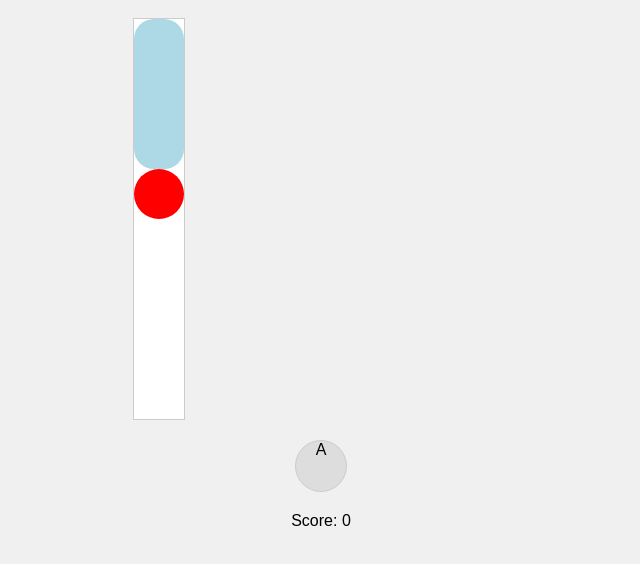
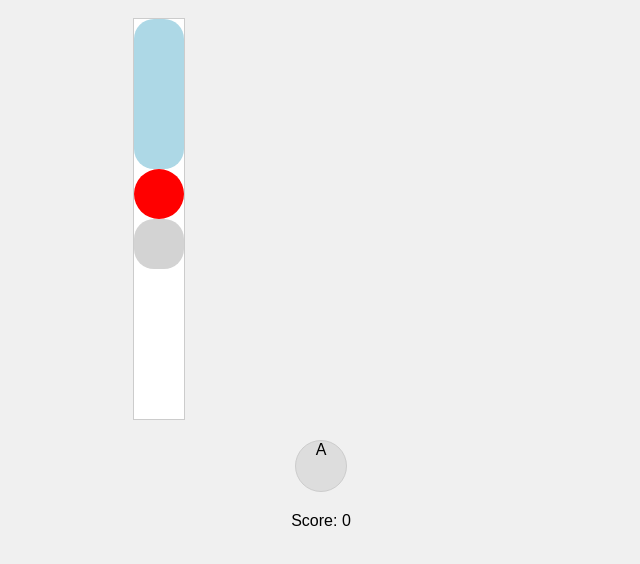
Before and after one commit to loic-fejoz/cw-piano, a plain HTML site: page index.html in a window 1280 px wide. Shown: the part 166-730 px from the top of the page, without its empty margins (319-959 px from the left). Drawn offline with Linux system fonts and the light colour scheme.

Commit message:
fix: css for spaces

```diff
--- a/script.js
+++ b/script.js
@@ -65,7 +65,7 @@ document.addEventListener('DOMContentLoaded', () => {
     function generateTile(track) {
         const tileTypes = ['dot', 'dash', 'space']; // Add 'space' to the array
         const tileType = tileTypes[Math.floor(Math.random() * tileTypes.length)];
-        const tileDuration = tileType === 'dot' ? 1 : (tileType === 'dash' ? 3 : 0.5); // Adjust duration as needed
+        const tileDuration = (tileType === 'dot' | tileType === 'space') ? 1 : 3;
 
         const tileElement = document.createElement('div');
         tileElement.classList.add(`tile`);
--- a/styles.css
+++ b/styles.css
@@ -31,14 +31,21 @@ body {
     background-color: red;
     border-radius: 50%;
     height: 50px;
-    transition: height 1s linear; /* Adjust duration as needed */
+    transition: height 1s linear;
 }
 
 .dash {
     background-color: lightblue;
     border-radius: 20px;
     height: 150px;
-    transition: height 3s linear; /* Adjust duration as needed */
+    transition: height 3s linear;
+}
+
+.space {
+    background-color: lightgrey;
+    border-radius: 20px;
+    height: 50px;
+    transition: height 1s linear;
 }
 
 #keyboard {
```
